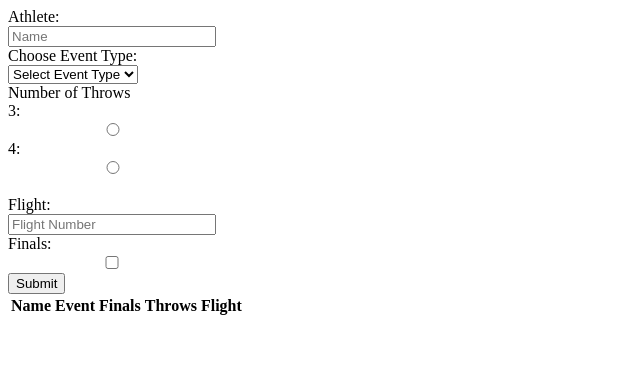
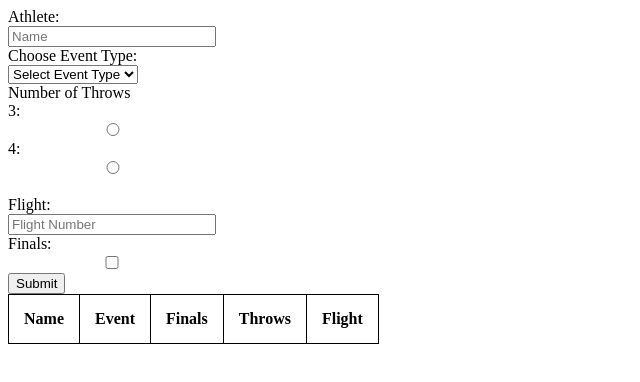
Before and after one commit to kgu2/event-scoring-app, a React (Create React App) app: page / in a window 1280 px wide. Shown: the top 382 px of the page, without its empty margins (0-640 px from the left). Built offline with nearby package versions, Linux system fonts and the light colour scheme.

Commit message:
Update index.css

```diff
--- a/src/index.css
+++ b/src/index.css
@@ -6,3 +6,16 @@
 .container input {
     width: 100%;
   }
+
+table {
+  border-collapse: collapse;
+  }
+
+table, th, td {
+  border: 1px solid black;
+  }
+
+th, td {
+    padding: 15px;
+    text-align: left;
+  }
```
